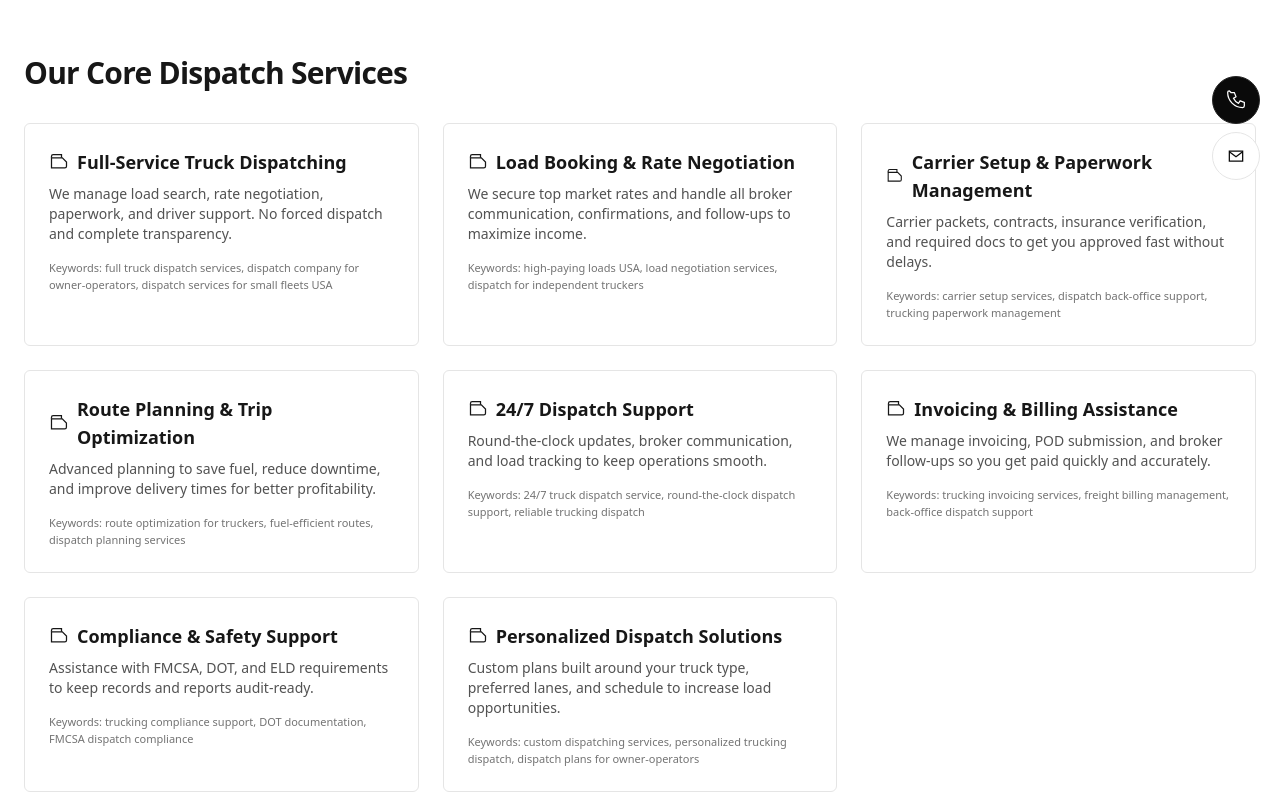
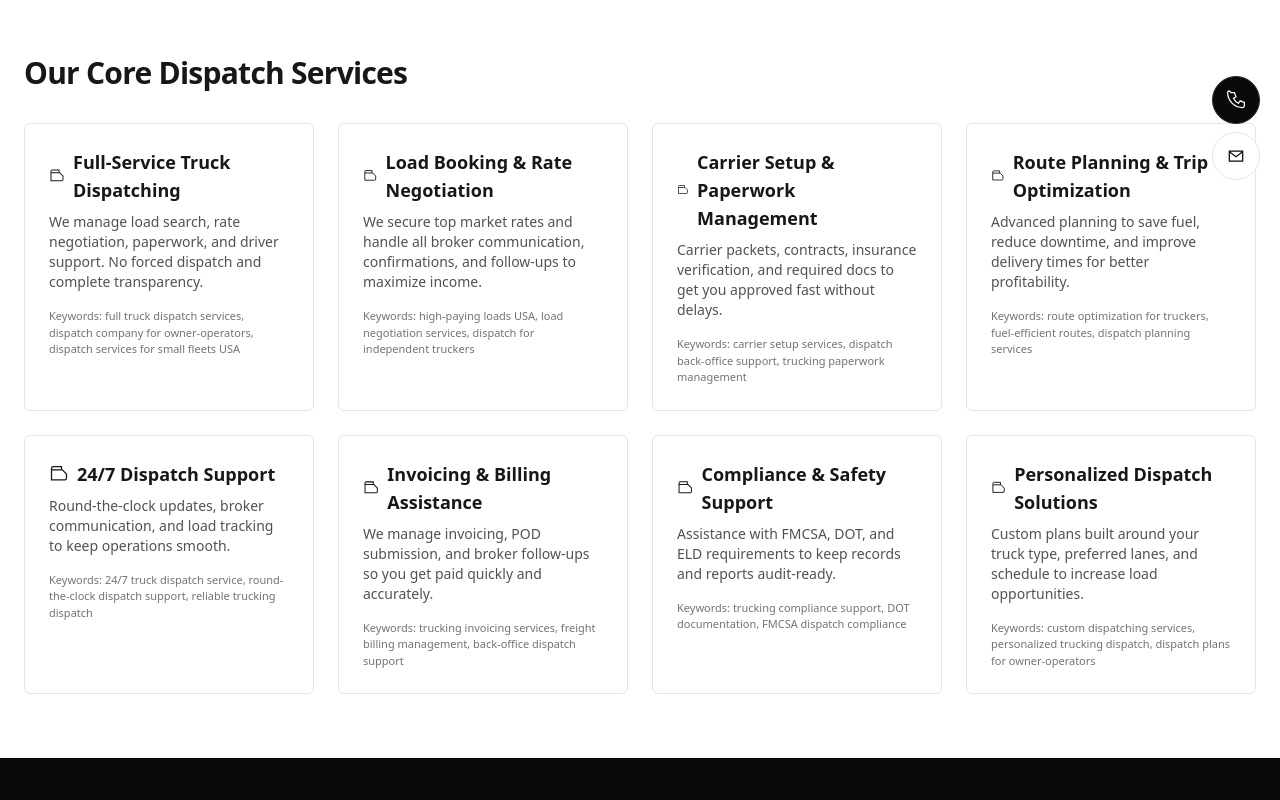
Before and after one commit to osamaqaseem39/dispatching, a Next.js app: page / in a window 1280 px wide. Shown: the part 600-1400 px from the top of the page. Built offline with nearby package versions, Linux system fonts and the light colour scheme.

Commit message:
Services: switch grid to 4 columns on large screens (4x2 layout)

```diff
--- a/src/components/Services.tsx
+++ b/src/components/Services.tsx
@@ -77,7 +77,7 @@
     <section id="services" className="bg-white">
       <div className="mx-auto max-w-7xl px-6 py-16">
         <h2 className="text-2xl md:text-3xl font-semibold tracking-tight">Our Core Dispatch Services</h2>
-        <div className="mt-8 grid gap-6 md:grid-cols-2 lg:grid-cols-3">
+        <div className="mt-8 grid gap-6 md:grid-cols-2 lg:grid-cols-4">
           {services.map((item) => (
             <div key={item.title} className="rounded-md border border-neutral-200 bg-white p-6">
               <div className="flex items-center gap-2">
```
